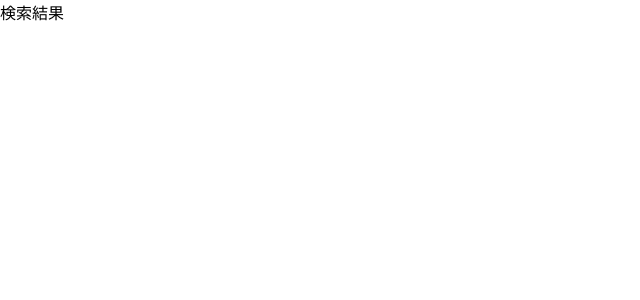
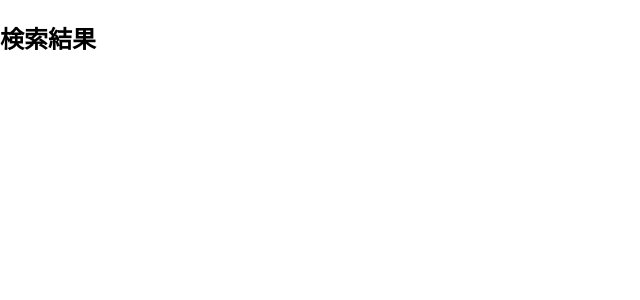
Before and after one commit to yk-port/distribution-site, a React (Create React App) app: page /search/1 in a window 1280 px wide. Shown: the top 300 px of the page, without its empty margins (0-640 px from the left). Built offline with nearby package versions, Linux system fonts and the light colour scheme.

Commit message:
create-result-page

```diff
--- /dev/null
+++ b/src/pages/ResultPage.tsx
@@ -0,0 +1,11 @@
+import React, { FC } from "react";
+
+const ResultPage: FC = () => {
+  return (
+    <div>
+      <h2>検索結果</h2>
+    </div>
+  );
+};
+
+export default ResultPage;
--- a/src/pages/TopPage.tsx
+++ b/src/pages/TopPage.tsx
@@ -1,5 +1,6 @@
 import React, { FC } from "react";
 import { BrowserRouter, Switch, Route } from "react-router-dom";
+import ResultPage from "./ResultPage";
 import TopHeader from "./TopHeader";
 import TopMain from "./TopMain";
 
@@ -12,7 +13,7 @@ const TopPage: FC = () => {
           <TopMain />
         </Route>
         <Route exact path="/search/:keyword">
-          検索結果
+          <ResultPage />
         </Route>
       </Switch>
     </BrowserRouter>
```
